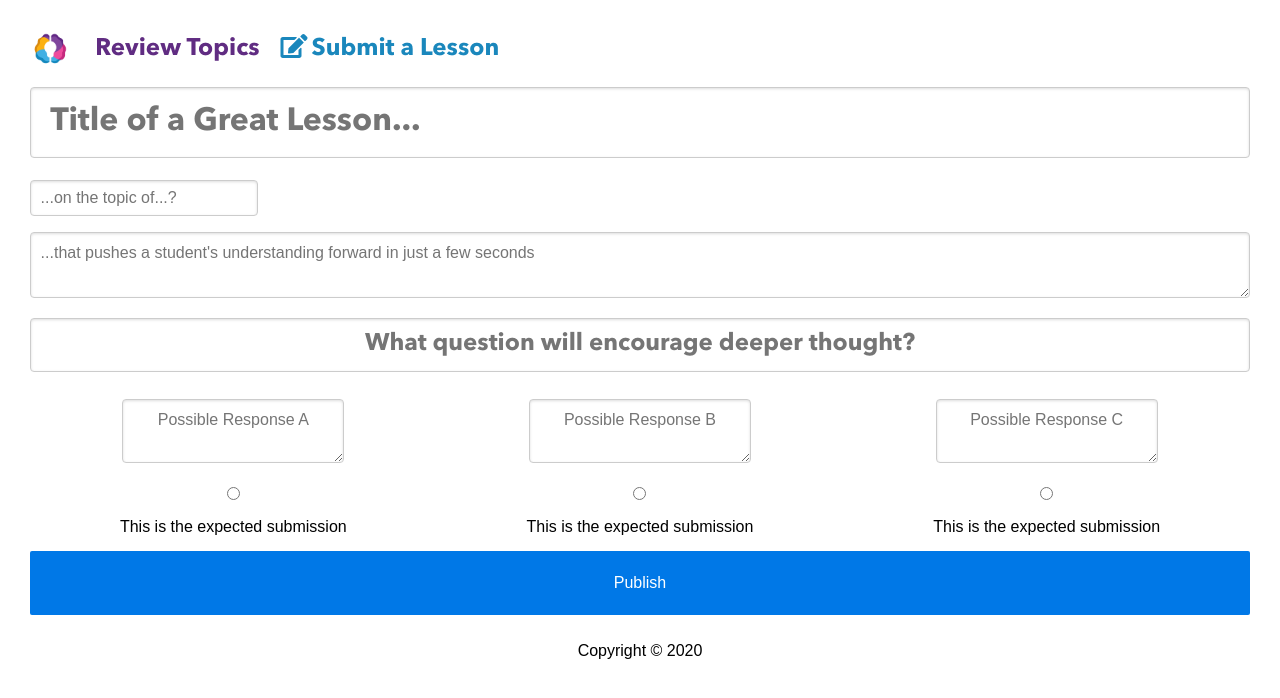
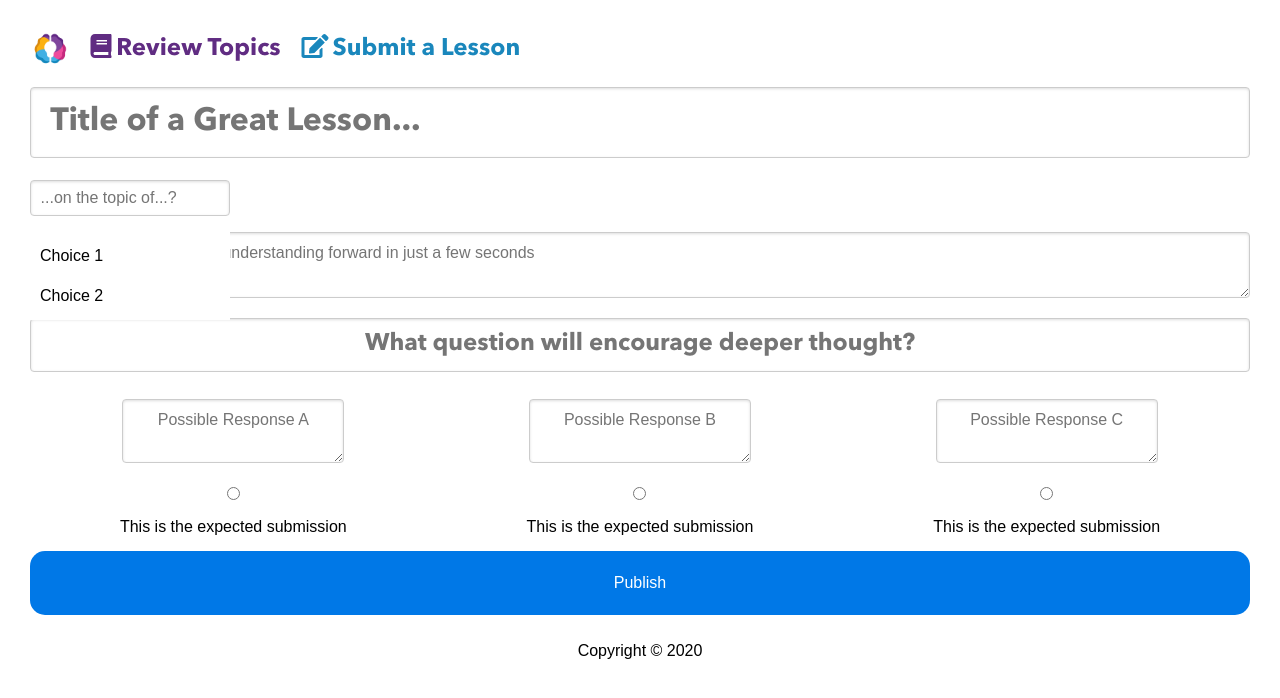
Before and after one commit to timeemit/socratic-garden, a Next.js app: page /lessons/new in a window 1280 px wide. Shown: the top 698 px of the page. Built offline with nearby package versions, Linux system fonts and the light colour scheme; what slug would draw is missing.

Commit message:
Further styling of the new lesson form

```diff
--- a/pages/_app.js
+++ b/pages/_app.js
@@ -11,7 +11,7 @@ import '@fortawesome/fontawesome-svg-core/styles.css'; // Import the CSS
 fontAwesomeConfig.autoAddCss = false;
 
 import { library } from '@fortawesome/fontawesome-svg-core';
-import { faCheck, faArrowUp, faFireAlt, faChartLine, faEdit, faQuestion } from '@fortawesome/free-solid-svg-icons';
+import { faCheck, faArrowUp, faFireAlt, faChartLine, faEdit, faQuestion, faBook } from '@fortawesome/free-solid-svg-icons';
 import { faClock } from '@fortawesome/free-regular-svg-icons';
 
 // Slugger
@@ -29,6 +29,7 @@ library.add(
   faChartLine,
   faEdit,
   faQuestion,
+  faBook,
 );
 
 // Listen to router events
--- a/pages/lessons/new.js
+++ b/pages/lessons/new.js
@@ -27,8 +27,18 @@ export default class NewLesson extends React.Component<Props,State> {
           <h1 className="pure-u-1 header">
             <input className="pure-u-1" type="text" placeholder="Title of a Great Lesson..." spellcheck="true" />
           </h1>
-          <div className="pure-u-1"myBrowser>
-            <input className={lesson_styles.topicInput} placeholder="...on the topic of...?" />
+          <div className="pure-u-1">
+            <div className={lesson_styles.autoComplete}>
+              <input className={lesson_styles.topicInput} type="text" placeholder="...on the topic of...?" />
+              <div className={lesson_styles.options}>
+                <div className={lesson_styles.option}>
+                  Choice 1
+                </div>
+                <div className={lesson_styles.option}>
+                  Choice 2
+                </div>
+              </div>
+            </div>
           </div>
           <div className="pure-u-1">
             <textarea className={`pure-u-1 ${lesson_styles.textArea}`} placeholder="...that pushes a student's understanding forward in just a few seconds"></textarea>
--- a/styles/NewLesson.module.scss
+++ b/styles/NewLesson.module.scss
@@ -1,13 +1,38 @@
 .textArea {
   min-height: 4em;
+  min-width: 10em;
   max-width: 100%;
   line-height: 1.5em;
 }
 
+.autoComplete {
+  width: 200px;
+  display: inline-block;
+}
+
 .topicInput {
   margin-bottom: 1em;
+  width: 100%;
+}
+
+.options {
+  width: 200px;
+  position: absolute;
+  z-index: 500;
+  background-color: white;
+}
+
+.option {
+  margin: 0.5em 0;
+  padding: 0 10px;
+  position: relative;
+  border-radius: 8px;
+  &:hover {
+    background-color: lightgrey;
+  }
 }
 
 .publishButton {
   height: 4em;
+  border-radius: 15px;
 }
```
